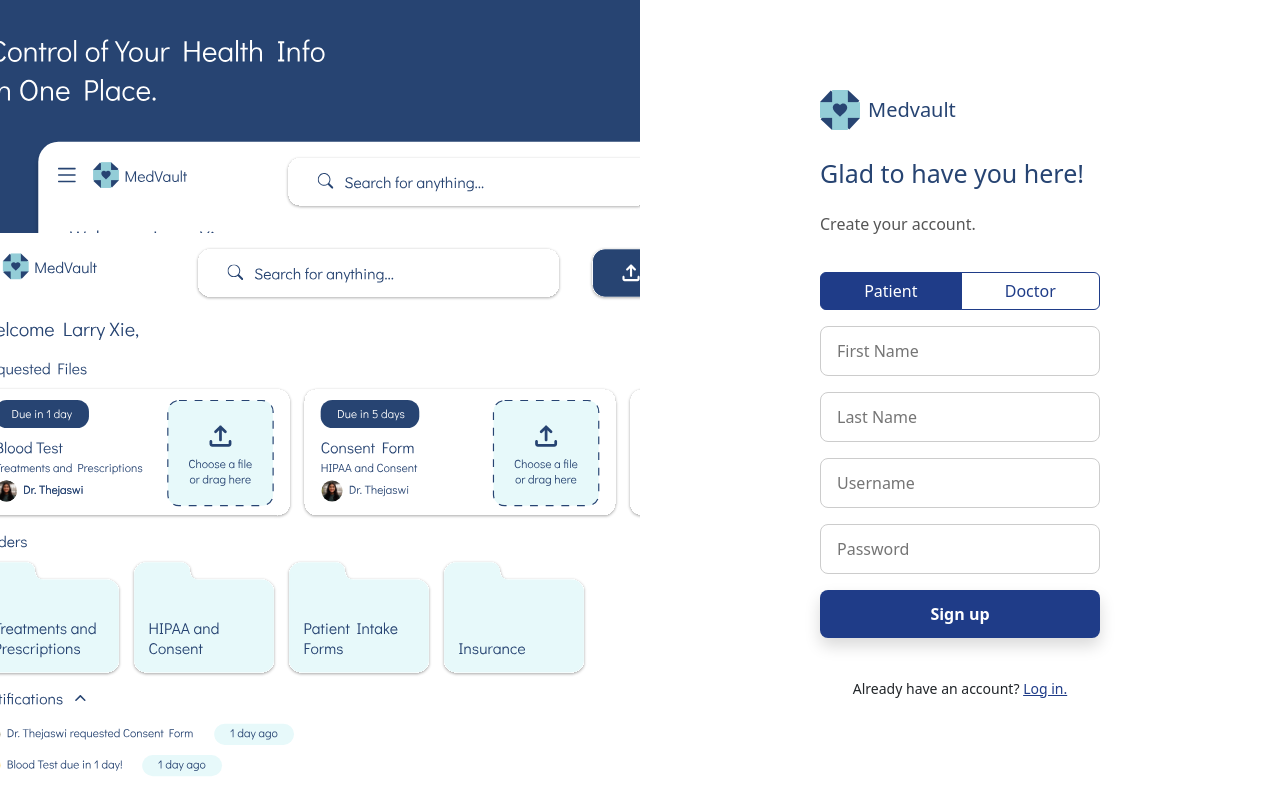
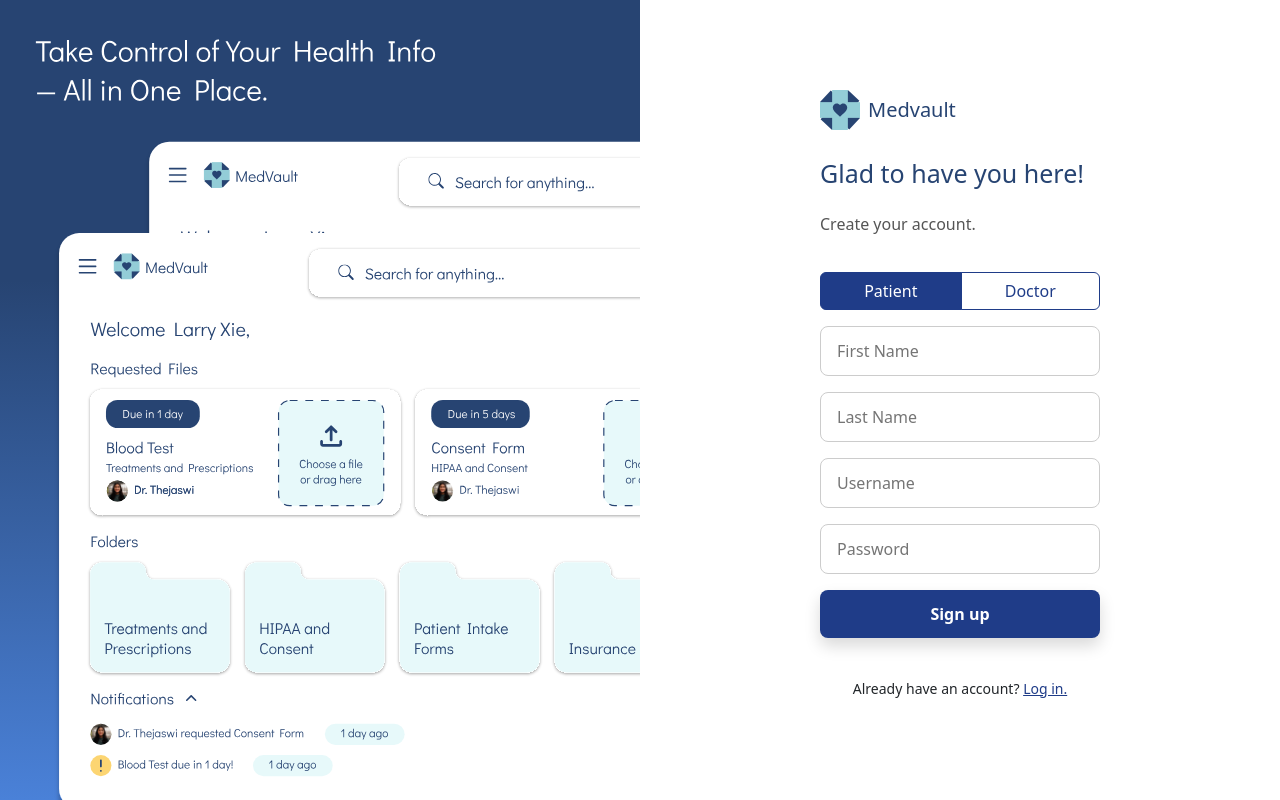
Before and after one commit to IsabellaB876/vital-hacks, a React (Vite) app: page /#/Account/Signup in a window 1280 px wide. Built offline with nearby package versions, Linux system fonts and the light colour scheme; no server answers.

Commit message:
little image positioning fix

```diff
--- a/src/App.css
+++ b/src/App.css
@@ -208,6 +208,7 @@ html, body, #root {
   border-radius: 0px;
   margin: 0;
   padding: 0;
+  object-position: left;
 }
 
 /* Right side with centered login form */
```
